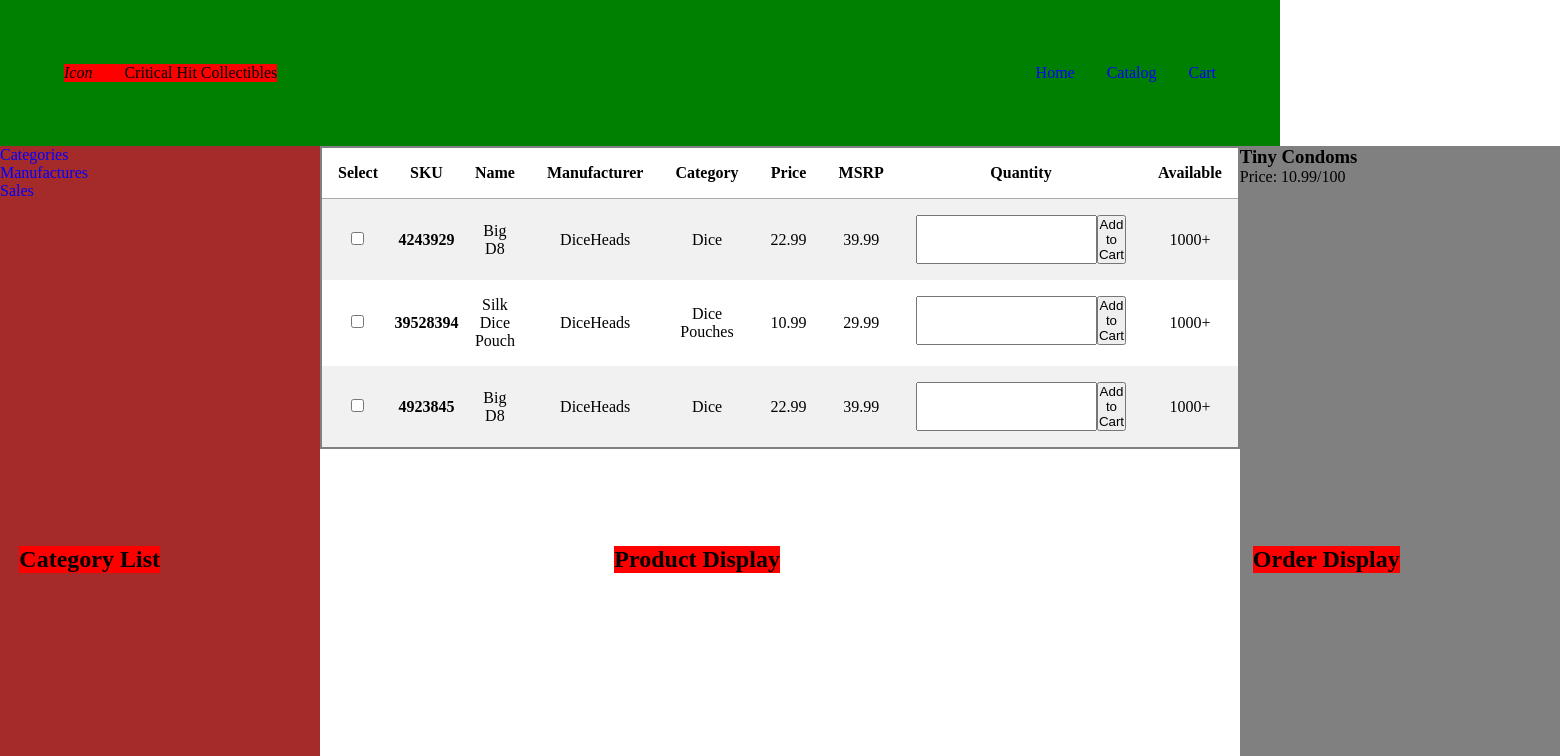
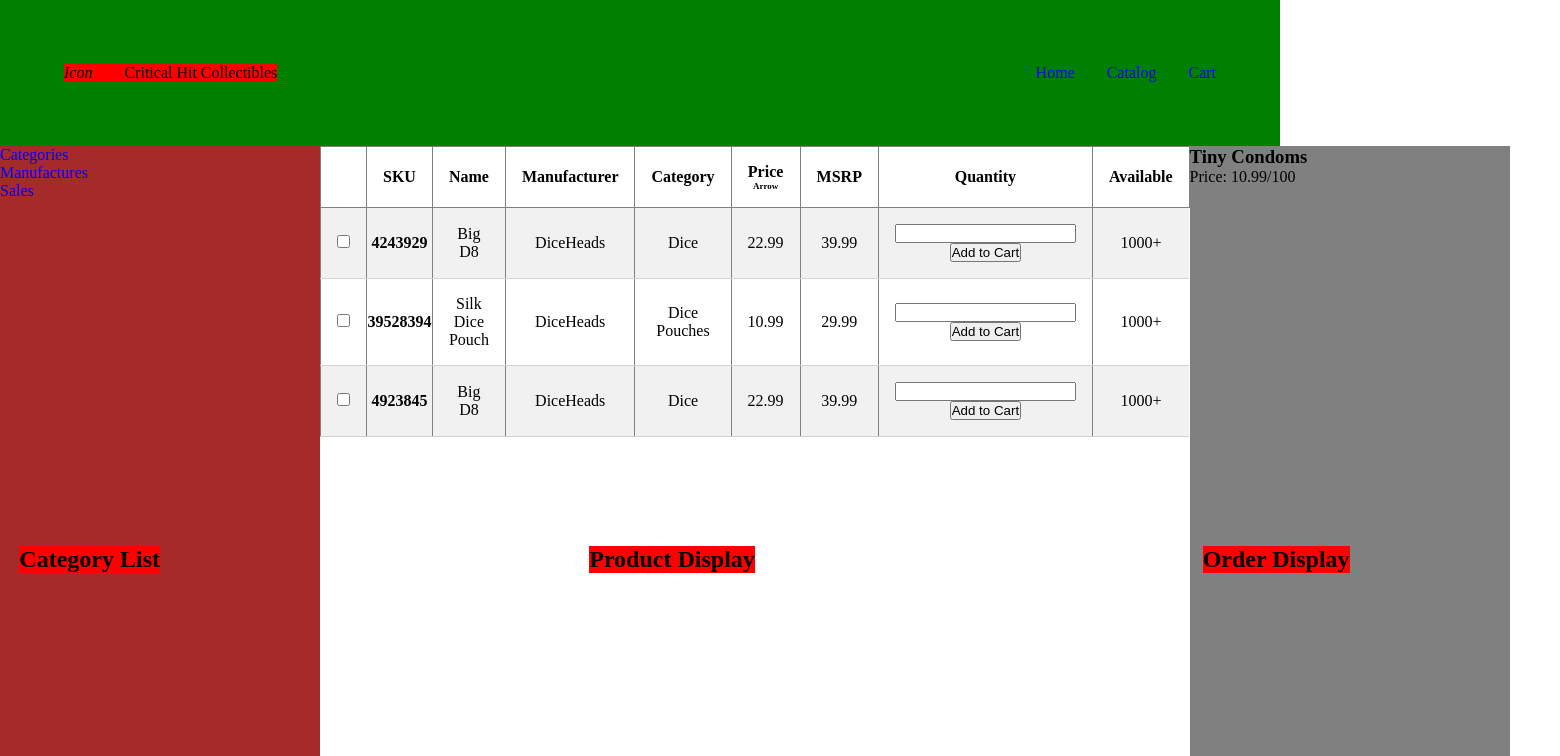
Before and after one commit to DylanMathews/CHCPrototype, a plain HTML site: page index.html in a window 1280 px wide. Shown: the top 756 px of the page, 1560 px wide, since content can reach past the window. Drawn offline with Linux system fonts and the light colour scheme.

Commit message:
Table styling for easier reading

```diff
--- a/index.html
+++ b/index.html
@@ -40,12 +40,17 @@
                 <table class="product-list">
                     <thead>
                         <tr>
-                            <th id="product-select">Select</th>
+                            <th id="product-select"></th>
                             <th id="product-sku">SKU</th>
                             <th id="product-name">Name</th>
                             <th id="product-manufacturer">Manufacturer</th>
                             <th id="product-category">Category</th>
-                            <th id="product-price">Price</th>
+                            <th id="product-price" class="product-list__header-with-controls">
+                                Price
+                                <ul>
+                                    <li>Arrow</li>
+                                </ul>
+                            </th>
                             <th id="product-msrp">MSRP</th>
                             <th id="product-quantity">Quantity</th>
                             <th id="product-available">Available</th>
--- a/styles.css
+++ b/styles.css
@@ -96,10 +96,11 @@ table.product-list {
     table-layout: fixed;
     text-indent: initial;
     /* width: 100%; */
-    border: 2px solid grey;
+    /* border: 2px solid grey; */
     border-collapse: collapse;
 }
 
+/* Table column sizing */
 #product-select {
     width: 5%;
 }
@@ -121,17 +122,37 @@ table.product-list {
 }
 
 #product-price {
-    width: 10%;
+    width: 20%;
 }
 
 #product-msrp {
     width:10%;
 }
+
+/* Header styling */
+table.product-list > thead > tr {
+    height: 2rem;
+}
 table.product-list > thead > tr > th {
     width: 100%;
-    border-bottom: 1px solid darkgray;
+    border: 1px solid gray;
 }
 
+table.product-list > tbody > tr > td, table.product-list > tbody > tr > th {
+    border-bottom: 1px solid lightgray;
+    border-left: 1px solid gray;
+}
+
+
+.product-list__header-with-controls {
+    /* display: flex; */
+}
+
+.product-list__header-with-controls > ul {
+    font-size: xx-small;
+}
+
+/* .product-list__header-control- */
 /* Zebra Striping */
 table.product-list > tbody > tr:nth-child(odd) {
     background-color: #f2f1f1;
@@ -141,10 +162,6 @@ table.product-list > tbody > tr:nth-child(even) {
     background-color: white;
 }
 
-/* Quantity component */
-table.product-list > tbody > tr > td:has(button.add-to-cart) {
-    display: flex;
-}
 
 /* Cell padding */
 table.product-list > tbody > tr > td, table.product-list > thead > tr > th {
```
